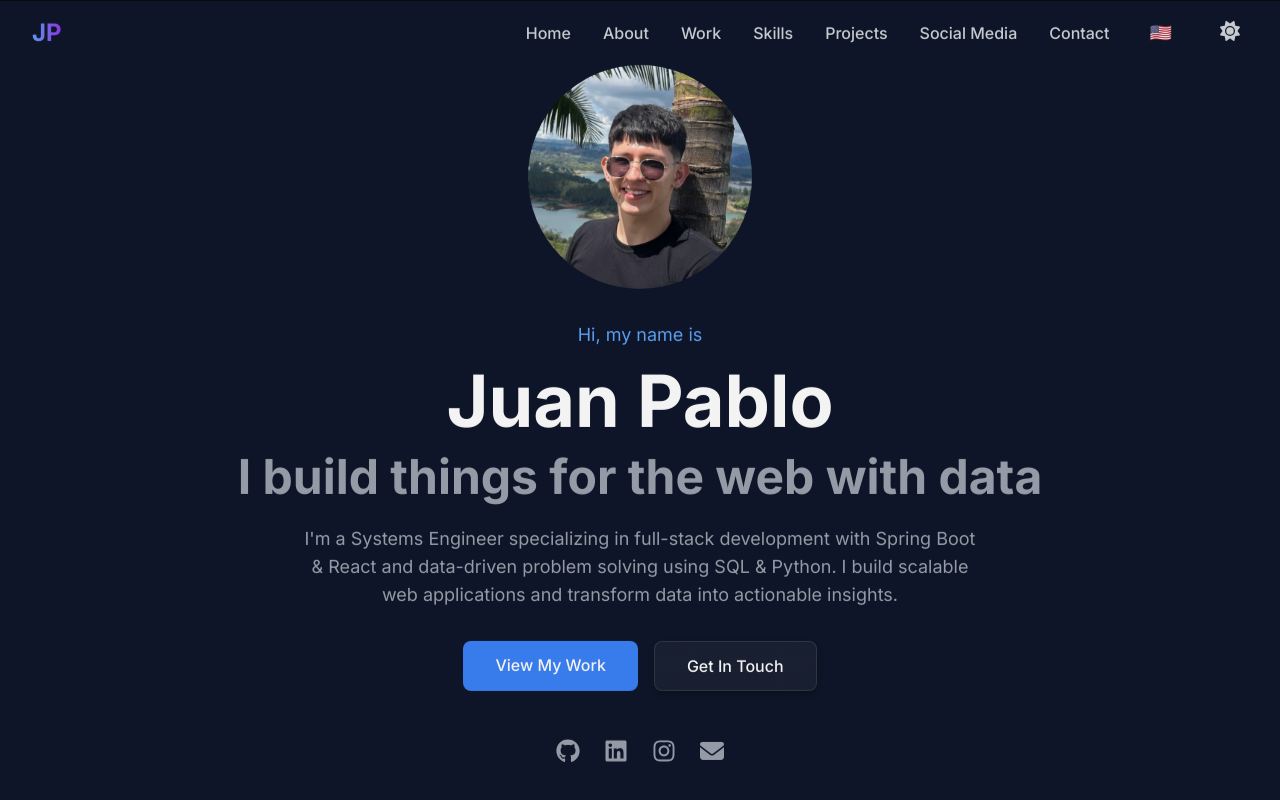
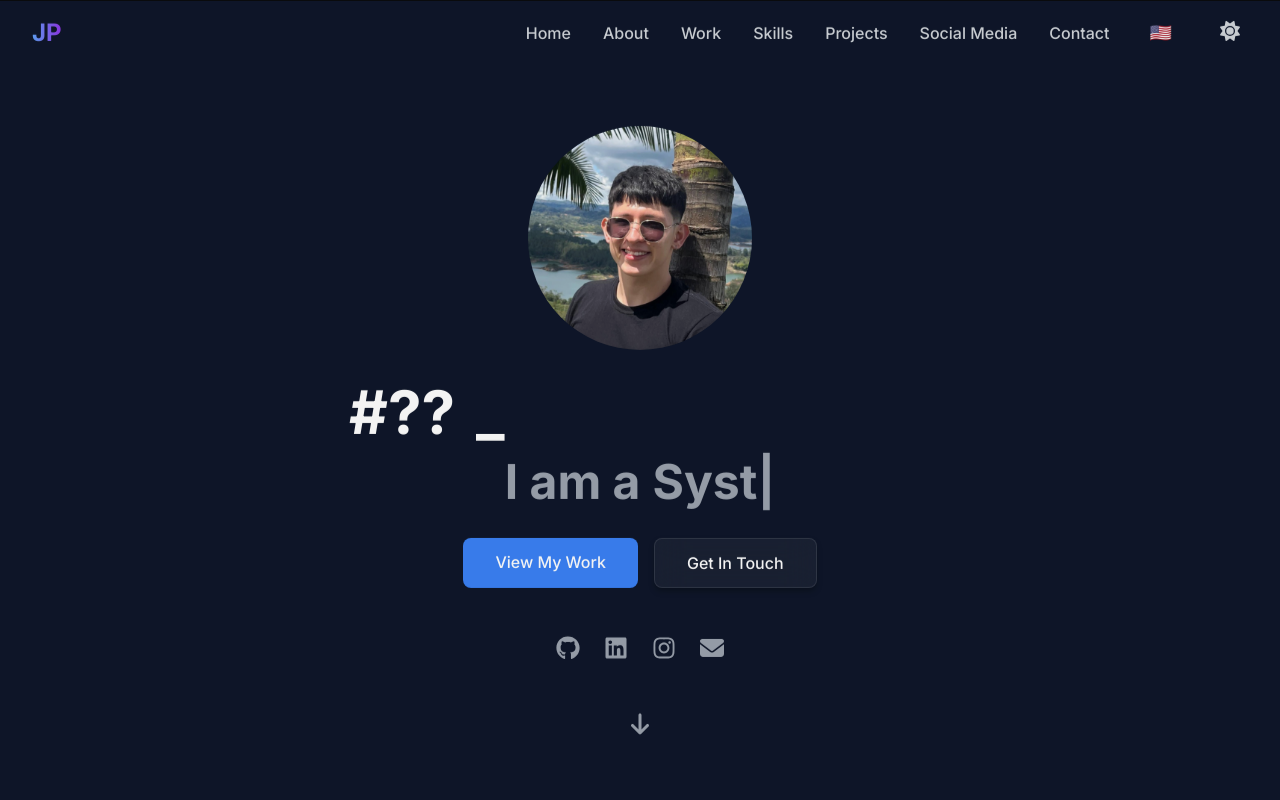
Before and after one commit to juanarz/portfolio-web, a React (Vite) app: page / in a window 1280 px wide. Shown: the top 800 px of the page. Built offline with nearby package versions, Linux system fonts and the light colour scheme.

Commit message:
feat: add animated text components for hero section

```diff
--- a/src/components/sections/Hero.jsx
+++ b/src/components/sections/Hero.jsx
@@ -2,10 +2,17 @@ import { FontAwesomeIcon } from '@fortawesome/react-fontawesome'
 import { faArrowDown } from '@fortawesome/free-solid-svg-icons'
 import { heroContent } from '../../data/hero'
 import { useLanguage } from '../../context/LanguageContext'
+import AsciiMorphText from '../ui/AsciiMorphText'
+import TypewriterCarousel from '../ui/TypewriterCarousel'
 
 const Hero = () => {
   const { language } = useLanguage()
   const content = heroContent[language]
+  const rolePrefix = language === 'es' ? 'Soy ' : 'I am a '
+  const roles = language === 'es'
+    ? ['Ingeniero de Sistemas', 'Desarrollador Full-Stack']
+    : ['Systems Engineer', 'Full-Stack Developer']
+  const roleLineWidth = `${rolePrefix.trim().length + Math.max(...roles.map((role) => role.length)) + 2}ch`
 
   return (
     <section id="home" className="min-h-screen flex items-center justify-center px-4 pt-16">
@@ -19,25 +26,21 @@ const Hero = () => {
           />
         </div>
 
-        {/* Greeting */}
-        <p className="text-blue-500 dark:text-blue-400 text-lg mb-4 animate-slide-up">
-          {content.greeting}
-        </p>
-
-        {/* Name */}
-        <h1 className="text-5xl sm:text-6xl md:text-7xl font-bold mb-4 animate-slide-up text-slate-800 dark:text-white">
-          {content.name}
+        {/* Animated intro */}
+        <h1 className="text-4xl sm:text-5xl md:text-6xl font-bold mb-4 animate-slide-up text-slate-800 dark:text-white">
+          <AsciiMorphText text="Hi, I'm Juan Pablo" />
         </h1>
 
-        {/* Title */}
-        <h2 className="text-3xl sm:text-4xl md:text-5xl font-bold text-slate-600 dark:text-gray-400 mb-6 animate-slide-up">
-          {content.title}
+        {/* Animated role */}
+        <h2 className="text-2xl sm:text-4xl md:text-5xl font-bold text-slate-600 dark:text-gray-400 mb-8 animate-slide-up text-center">
+          <span
+            className="inline-flex max-w-full items-baseline justify-center"
+            style={{ width: roleLineWidth }}
+          >
+            <span className="mr-[0.25em] whitespace-nowrap">{rolePrefix.trim()}</span>
+            <TypewriterCarousel roles={roles} />
+          </span>
         </h2>
-
-        {/* Description */}
-        <p className="text-slate-600 dark:text-gray-400 text-lg max-w-2xl mx-auto mb-8 animate-slide-up">
-          {content.description}
-        </p>
 
         {/* CTA Buttons */}
         <div className="flex flex-col sm:flex-row gap-4 justify-center mb-12 animate-slide-up">
--- /dev/null
+++ b/src/components/ui/AsciiMorphText.jsx
@@ -0,0 +1,78 @@
+import { useEffect, useRef } from 'react'
+import PropTypes from 'prop-types'
+
+const AsciiMorphText = ({ text, className = '' }) => {
+  const containerRef = useRef(null)
+
+  useEffect(() => {
+    const chars = '!<>-_\\/[]{}=+*^?#________'
+    const letters = text.split('')
+    const timeouts = []
+    const intervals = []
+
+    if (!containerRef.current) return undefined
+
+    containerRef.current.innerHTML = ''
+
+    letters.forEach((letter) => {
+      const span = document.createElement('span')
+      span.textContent = letter
+      span.style.opacity = '0'
+      span.style.display = 'inline-block'
+      span.style.minWidth = letter === ' ' ? '0.35em' : 'auto'
+      containerRef.current.appendChild(span)
+    })
+
+    const spans = containerRef.current.querySelectorAll('span')
+
+    spans.forEach((span, index) => {
+      const letter = letters[index]
+      let iterations = 0
+
+      const timeout = window.setTimeout(() => {
+        const interval = window.setInterval(() => {
+          if (iterations < 10) {
+            span.textContent = letter === ' ' ? '\u00A0' : chars[Math.floor(Math.random() * chars.length)]
+            span.style.opacity = '1'
+            span.style.color = 'currentColor'
+          } else {
+            span.textContent = letter === ' ' ? '\u00A0' : letter
+            span.style.opacity = '1'
+            span.style.color = 'currentColor'
+            window.clearInterval(interval)
+          }
+
+          iterations += 1
+        }, 50)
+
+        intervals.push(interval)
+      }, index * 100)
+
+      timeouts.push(timeout)
+    })
+
+    return () => {
+      timeouts.forEach((timeout) => window.clearTimeout(timeout))
+      intervals.forEach((interval) => window.clearInterval(interval))
+    }
+  }, [text])
+
+  return (
+    <span
+      ref={containerRef}
+      className={className}
+      style={{
+        display: 'inline-block',
+        fontFamily: 'inherit',
+        letterSpacing: 'inherit',
+      }}
+    />
+  )
+}
+
+AsciiMorphText.propTypes = {
+  text: PropTypes.string.isRequired,
+  className: PropTypes.string,
+}
+
+export default AsciiMorphText
--- /dev/null
+++ b/src/components/ui/TypewriterCarousel.jsx
@@ -0,0 +1,76 @@
+import { useEffect, useState } from 'react'
+import PropTypes from 'prop-types'
+
+const TypewriterCarousel = ({
+  roles,
+  typingSpeed = 100,
+  deletingSpeed = 50,
+  pauseDuration = 2000,
+  className = '',
+}) => {
+  const [currentRoleIndex, setCurrentRoleIndex] = useState(0)
+  const [displayText, setDisplayText] = useState('')
+  const [isDeleting, setIsDeleting] = useState(false)
+  const [isPaused, setIsPaused] = useState(false)
+
+  useEffect(() => {
+    const currentRole = roles[currentRoleIndex]
+
+    if (isPaused) {
+      const pauseTimeout = window.setTimeout(() => {
+        setIsPaused(false)
+        setIsDeleting(true)
+      }, pauseDuration)
+
+      return () => window.clearTimeout(pauseTimeout)
+    }
+
+    if (!isDeleting) {
+      if (displayText.length < currentRole.length) {
+        const typingTimeout = window.setTimeout(() => {
+          setDisplayText(currentRole.slice(0, displayText.length + 1))
+        }, typingSpeed)
+
+        return () => window.clearTimeout(typingTimeout)
+      }
+
+      setIsPaused(true)
+      return undefined
+    }
+
+    if (displayText.length > 0) {
+      const deletingTimeout = window.setTimeout(() => {
+        setDisplayText(displayText.slice(0, -1))
+      }, deletingSpeed)
+
+      return () => window.clearTimeout(deletingTimeout)
+    }
+
+    setIsDeleting(false)
+    setCurrentRoleIndex((prevIndex) => (prevIndex + 1) % roles.length)
+    return undefined
+  }, [currentRoleIndex, deletingSpeed, displayText, isDeleting, isPaused, pauseDuration, roles, typingSpeed])
+
+  return (
+    <span
+      className={className}
+      style={{
+        display: 'inline-block',
+        textAlign: 'left',
+      }}
+    >
+      {displayText}
+      <span aria-hidden="true">|</span>
+    </span>
+  )
+}
+
+TypewriterCarousel.propTypes = {
+  roles: PropTypes.arrayOf(PropTypes.string).isRequired,
+  typingSpeed: PropTypes.number,
+  deletingSpeed: PropTypes.number,
+  pauseDuration: PropTypes.number,
+  className: PropTypes.string,
+}
+
+export default TypewriterCarousel
```
